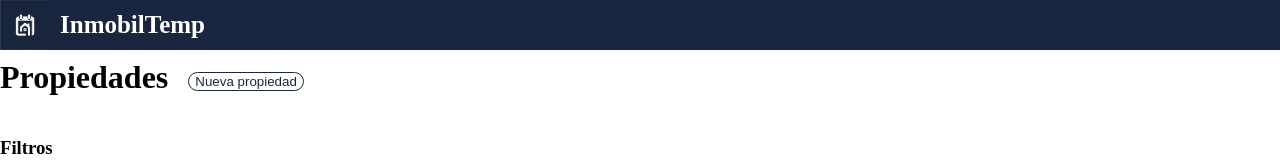
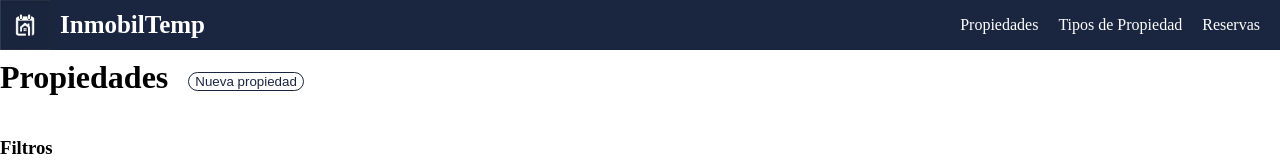
Before and after one commit to scaiciia/inmobiliaria-frontend-PHP-React, a React (Create React App) app: page / in a window 1280 px wide. Shown: the top 160 px of the page. Built offline with nearby package versions, Linux system fonts and the light colour scheme; no server answers.

Commit message:
mod headerComponent.css mod HeaderComponent.jsx mod propiedadPage.jsx

```diff
--- a/src/assets/styles/components/headerComponent.css
+++ b/src/assets/styles/components/headerComponent.css
@@ -1,12 +1,18 @@
 header {
     background-color: #1A263F;
     display: flex;
-    justify-content: start;
+    justify-content: space-between;
     align-items: center;
     position: fixed;
     top: 0;
     width: 100%;
     z-index: 1;
+}
+
+.Logo {
+    display: flex;
+    align-items: center;
+    justify-content: center;
 }
 
 img {
--- a/src/components/headerComponent.jsx
+++ b/src/components/headerComponent.jsx
@@ -1,11 +1,17 @@
 import Icono from '../assets/images/Icono.png'
 import '../assets/styles/components/headerComponent.css';
+import NavBar from './NavBar';
 
 function HeaderComponent() {
     return (
         <header>
-            <img src={Icono} alt="Icono" />
-            <span>InmobilTemp</span>
+            <div className='Logo'>
+                <img src={Icono} alt="Icono" />
+                <span>InmobilTemp</span>
+            </div>
+            <div>
+                <NavBar></NavBar>
+            </div>
         </header>
     );
 }
--- a/src/pages/propiedad/propiedadPage.jsx
+++ b/src/pages/propiedad/propiedadPage.jsx
@@ -85,7 +85,7 @@ function PropiedadPage() {
             disponible: filtro.disponible,
             localidad_id: filtro.localidad,
             fecha_inicio_disponibilidad: filtro.fechaInicio,
-            cantidad_huespedes: filtro.huespedes
+            cantidad_huespedes: parseInt(filtro.huespedes)
         }).toString();
         setLoading(true);
         const url = `http://localhost:80/propiedades?${datosEnviar}`;
```
